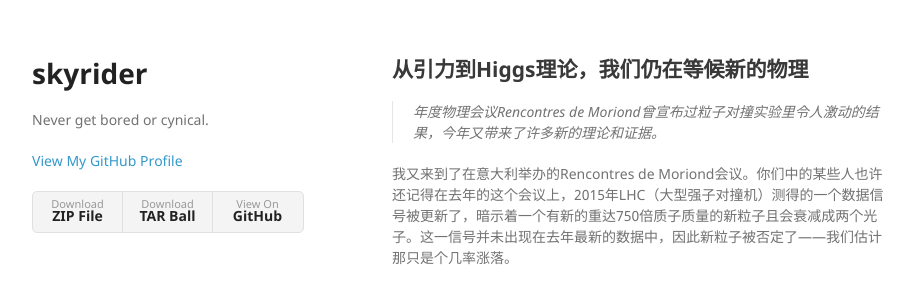
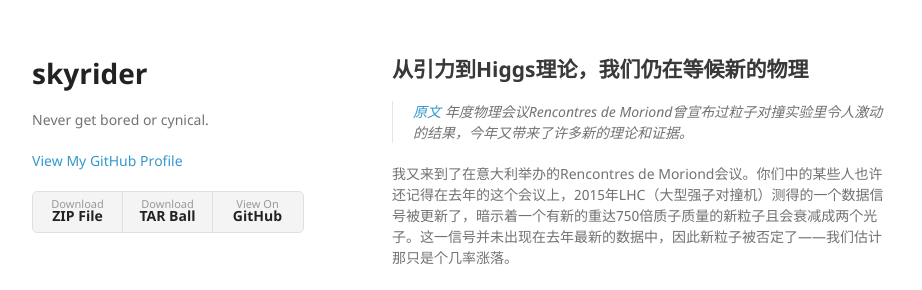
Before and after one commit to aladden/aladden.github.io, a Jekyll site: the page built from from-gravity-to-the-Higss-we’re-still-waiting-for-new-physics.md, in a window 1280 px wide. Shown: the top 290 px of the page, without its empty margins (178-1100 px from the left). Built offline with Jekyll 4.4.1, drawn with Linux system fonts in a browser that asks for light colours; formulas are drawn with MathJax 3.

Commit message:
Update from-gravity-to-the-Higss-we’re-still-waiting-for-new-physics.md

```diff
--- a/from-gravity-to-the-Higss-we’re-still-waiting-for-new-physics.md
+++ b/from-gravity-to-the-Higss-we’re-still-waiting-for-new-physics.md
@@ -4,6 +4,8 @@ layout: default
 <script src="https://cdn.mathjax.org/mathjax/latest/MathJax.js?config=TeX-AMS-MML_HTMLorMML" type="text/javascript"></script>
 
 ## 从引力到Higgs理论，我们仍在等候新的物理
+
+>[原文][2]
 > 年度物理会议Rencontres de Moriond曾宣布过粒子对撞实验里令人激动的结果，今年又带来了许多新的理论和证据。
 
 我又来到了在意大利举办的Rencontres de Moriond会议。你们中的某些人也许还记得在去年的这个会议上，2015年LHC（大型强子对撞机）测得的一个数据信号被更新了，暗示着一个有新的重达750倍质子质量的新粒子且会衰减成两个光子。这一信号并未出现在去年最新的数据中，因此新粒子被否定了——我们估计那只是个几率涨落。
```
Also changed, not shown: other parts of from-gravity-to-the-Higss-we’re-still-waiting-for-new-physics.md (+1 -0 lines).
